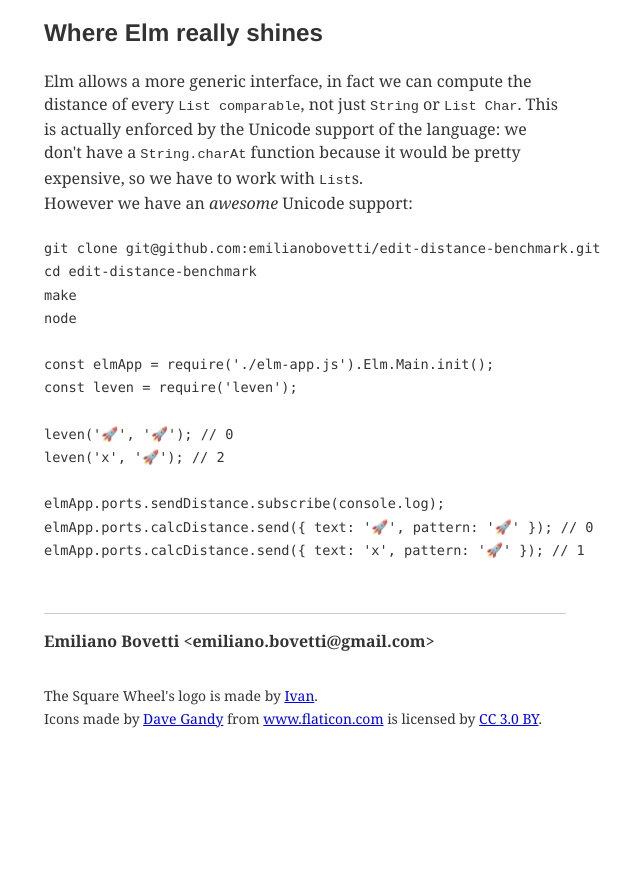
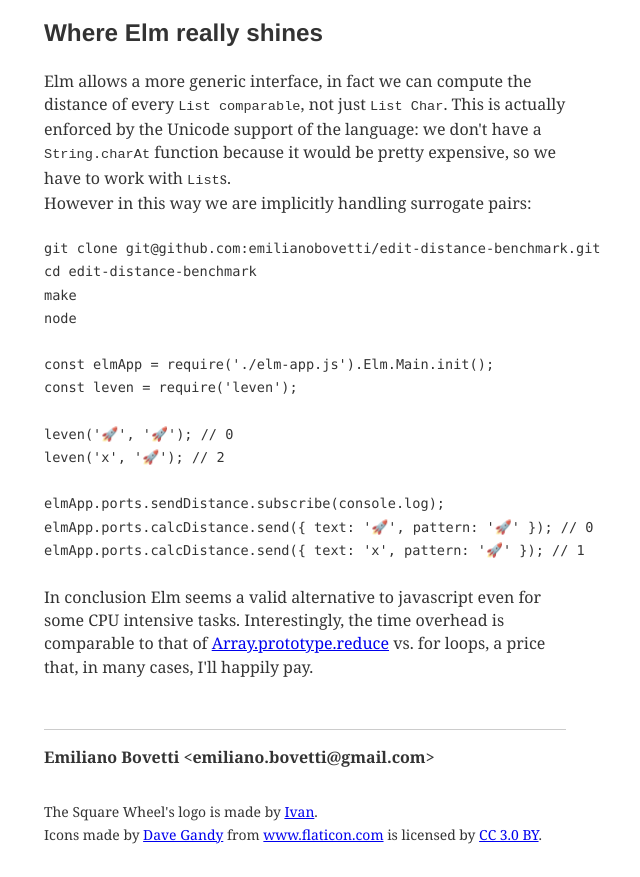
Before and after one commit to emilianobovetti/the-square-wheel, a Gatsby site: page /cpu-intensive-tasks-in-elm/ in a window 1280 px wide. Shown: the part 2353-3230 px from the top of the page, without its empty margins (335-975 px from the left). Before the commit the page ends 3114 px from the top, so only its background shows below. Built offline with nearby package versions, Linux system fonts and the light colour scheme; Gatsby itself is replaced by a stand-in of ours; some packages are replaced by stand-ins of ours; code samples lack their colours.

Commit message:
Update from Forestry.io Emiliano Bovetti updated content/blog/cpu-intensive-tasks-in-elm.md

````diff
--- a/content/blog/cpu-intensive-tasks-in-elm.md
+++ b/content/blog/cpu-intensive-tasks-in-elm.md
@@ -38,7 +38,7 @@ Write an efficient Elm implementation, anyway, isn't trivial task because we hav
 
 At a certain point, I had a [working implementation](https://package.elm-lang.org/packages/emilianobovetti/edit-distance/latest), now the questions that arise are: 1. how much data can we process and 2. how much faster would the task be in pure js.
 
-So I chose a [npm package](https://www.npmjs.com/package/leven) and wrote a [benchmark](https://github.com/emilianobovetti/edit-distance-benchmark/blob/master/main.js). To draw an upper bound I assumed the process shouldn't take more than one second to complete, otherwise we probably are blocking the main thread for too long.
+So I chose a [npm package](https://www.npmjs.com/package/leven) to compute edit distance fast and wrote a [benchmark](https://github.com/emilianobovetti/edit-distance-benchmark/blob/master/main.js). To draw an upper bound I assumed the process shouldn't take more than one second to complete, otherwise we probably are blocking the main thread for too long.
 
 As you can see the test uses [two random strings](https://github.com/emilianobovetti/edit-distance-benchmark/blob/2c75a072831967c0d19b94976976a218bfdd33b2/main.js#L25-L26): `text` and `pattern`, the distance between them - naturally - doesn't depend on their order (`lev text pattern == lev pattern text`), but the assumption here is that `pattern` is shorter than `text`, because [`patternLoop`](https://github.com/emilianobovetti/edit-distance/blob/35ad136177b31a87e473e6739328d710ca8b3f1c/src/EditDistance.elm#L46) isn't tail recursive.
 
@@ -64,8 +64,8 @@ if we say that text and pattern have about the same length:
 
 ## Where Elm really shines
 
-Elm allows a more generic interface, in fact we can compute the distance of every `List comparable`, not just `String` or `List Char`. This is actually enforced by the Unicode support of the language: we don't have a `String.charAt` function because it would be pretty expensive, so we have to work with `List`s. <br>
-However we have an *awesome* Unicode support:
+Elm allows a more generic interface, in fact we can compute the distance of every `List comparable`, not just `List Char`. This is actually enforced by the Unicode support of the language: we don't have a `String.charAt` function because it would be pretty expensive, so we have to work with `List`s. <br>
+However in this way we are implicitly handling surrogate pairs:
 
 ```shell
 git clone git@github.com:emilianobovetti/edit-distance-benchmark.git
@@ -85,3 +85,5 @@ elmApp.ports.sendDistance.subscribe(console.log);
 elmApp.ports.calcDistance.send({ text: '🚀', pattern: '🚀' }); // 0
 elmApp.ports.calcDistance.send({ text: 'x', pattern: '🚀' }); // 1
 ```
+
+In conclusion Elm seems a valid alternative to javascript even for some CPU intensive tasks. Interestingly, the time overhead is comparable to that of [Array.prototype.reduce](https://developer.mozilla.org/en-US/docs/Web/JavaScript/Reference/Global_Objects/Array/reduce) vs. for loops, a price that, in many cases, I'll happily pay.
````
